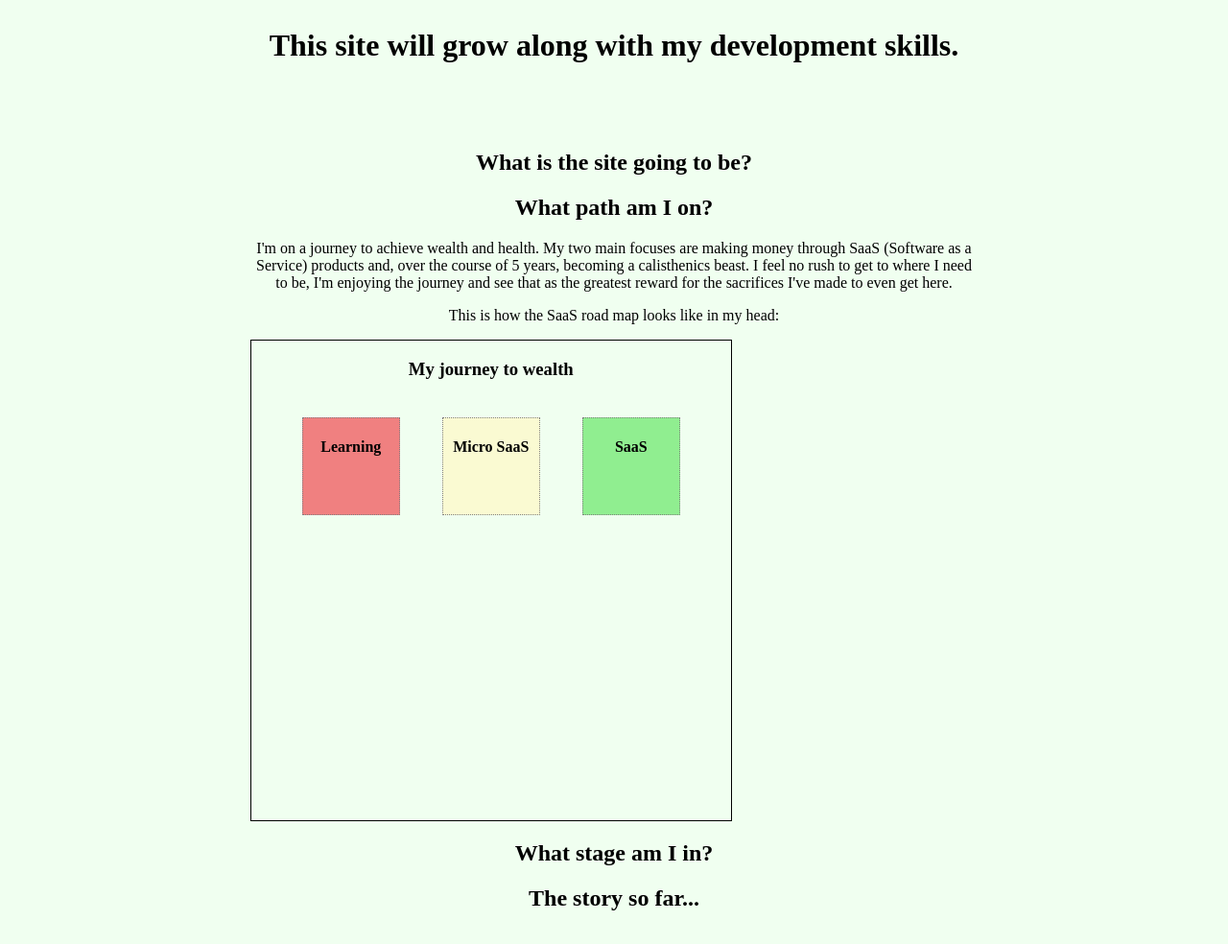
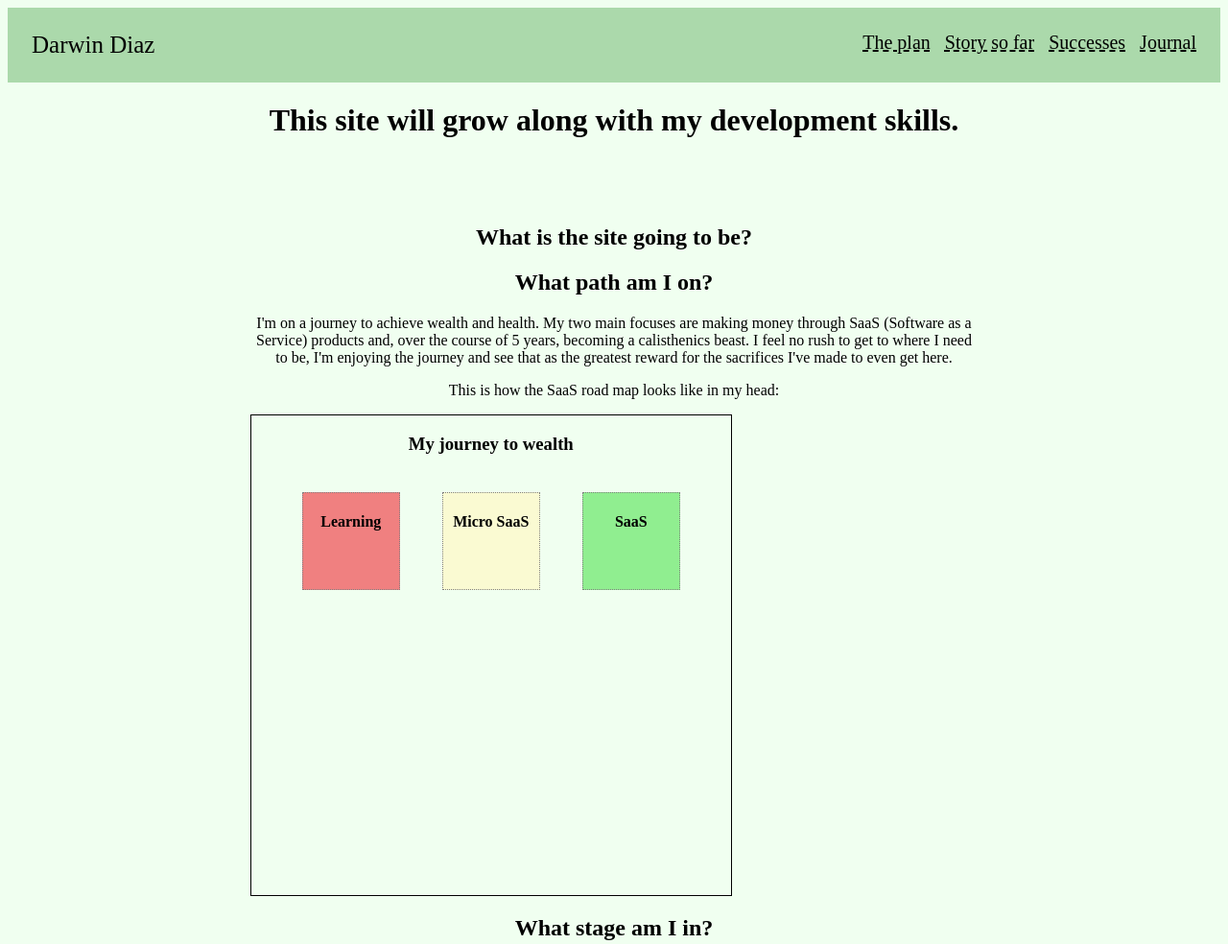
Before and after one commit to darwin-dev-diaz/personal-site, a plain HTML site: page index.html in a window 1280 px wide. Shown: the top 984 px of the page at 96% size. Drawn offline with Linux system fonts and the light colour scheme.

Commit message:
Add simple header to page

```diff
--- a/index.html
+++ b/index.html
@@ -7,6 +7,14 @@
     <title>Home X Darwin Diaz</title>
   </head>
   <body>
+    <header>
+      <span class="header-logo"> Darwin Diaz </span>
+
+      <a class="plan" href="">The plan</a>
+      <a class="story" href="">Story so far</a>
+      <a class="successes" href="">Successes</a>
+      <a class="journal" href="">Journal</a>
+    </header>
     <h1>This site will grow along with my development skills.</h1>
 
     <div class="content">
--- a/style.css
+++ b/style.css
@@ -3,6 +3,26 @@ body{
     align-content: center;
 }
 
+header {
+    display: flex;
+    justify-content: space-between;
+    gap: 15px;
+    padding: 25px;
+    background-color: #ABD9AB;
+}
+
+.header-logo{
+    margin-right: auto;
+    font-size: 25px;
+}
+.plan,
+.story,
+.successes,
+.journal{
+    color: black;
+    font-size: 20px;
+    text-decoration: underline dashed black;
+}
 .content{
     width: 60%;
     margin: 0px auto;
```
Also changed, not shown: images/logo.png (added).
